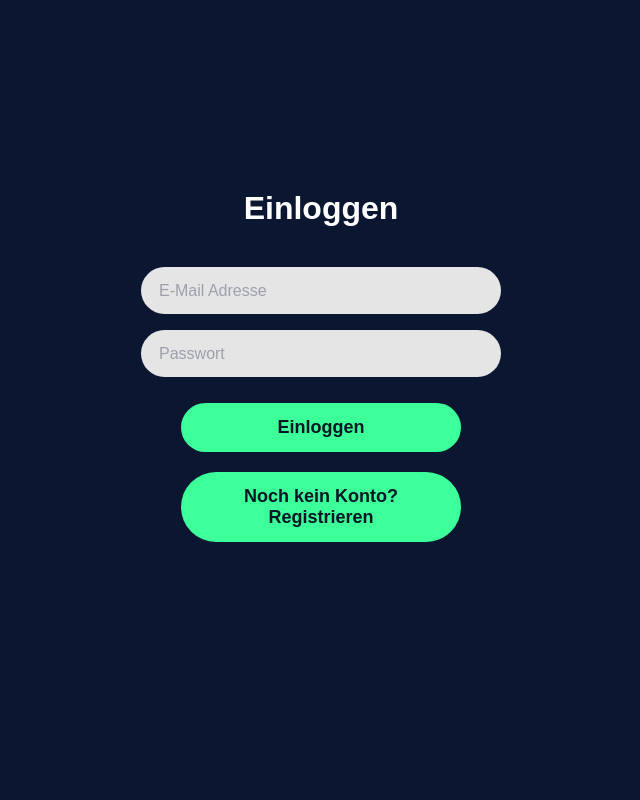
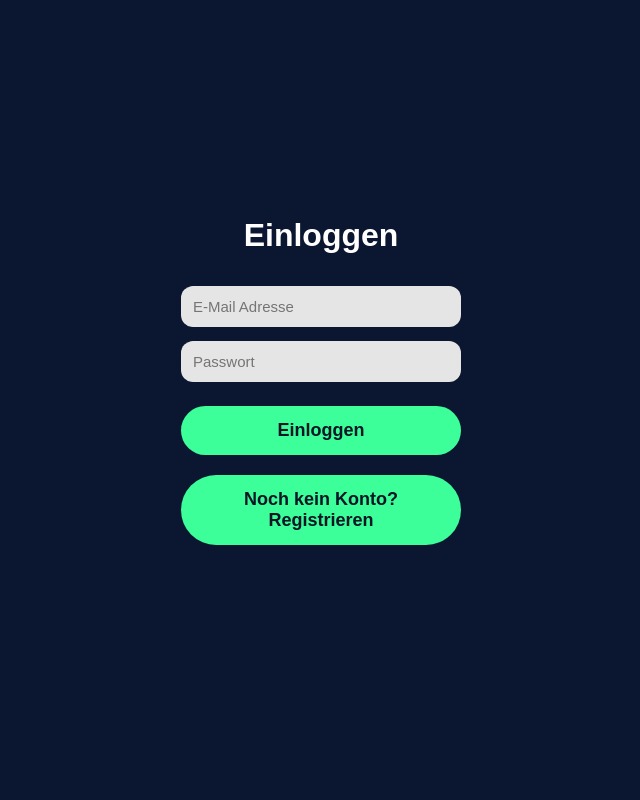
Before and after one commit to mirbaema77/trainer-app, a Flask app: page /login in a window 1280 px wide. Shown: the whole page, without its empty margins (319-959 px from the left). Run offline with Flask 3, Linux system fonts and the light colour scheme.

Commit message:
Update login page

```diff
--- a/templates/base.html
+++ b/templates/base.html
@@ -13,9 +13,6 @@
     <meta name="apple-mobile-web-app-title" content="Trainer App">
 
     <style>
-        html {
-            -webkit-text-size-adjust: 100%;
-        }
         body {
             margin: 0;
             font-family: Arial, sans-serif;
@@ -55,6 +52,14 @@
             font-weight: 700;
         }
 
+        /* Auth pages: move title a bit up and keep spacing clean */
+        .auth-title {
+            margin-top: -20px;   /* less negative than -50px → not so “squeezed” */
+            margin-bottom: 32px;
+        }
+
+
+
         .btn {
             width: 280px;
             padding: 14px 20px;
@@ -83,29 +88,6 @@
             font-size: 15px;
             box-sizing: border-box;
         }
-
-                /* iOS-friendly styling for login + register only */
-        .auth-form input[type="text"],
-        .auth-form input[type="email"],
-        .auth-form input[type="password"],
-        .auth-form input[type="date"],
-        .auth-form select {
-            width: 100%;
-            max-width: 360px;
-            padding: 14px 18px;
-            border-radius: 999px;
-            border: none;
-            margin-bottom: 16px;
-            background-color: #e5e5e5;
-            font-size: 16px;    /* avoids iPhone zoom / squashed placeholders */
-            line-height: 1.2;
-            box-sizing: border-box;
-        }
-
-        .auth-form input::placeholder {
-            color: #9ca0aa;
-        }
-
 
         .progress {
             display: flex;
--- a/templates/login.html
+++ b/templates/login.html
@@ -2,13 +2,13 @@
 {% block content %}
 
 <div class="content">
-    <h1>Einloggen</h1>
+    <h1 class="auth-title">Einloggen</h1>
 
     {% if message %}
         <p style="color: #3cff9a; margin-bottom: 10px;"><strong>{{ message }}</strong></p>
     {% endif %}
 
-    <form method="post" class="auth-form">
+    <form method="post">
         <input type="email" name="email" placeholder="E-Mail Adresse" required>
         <input type="password" name="password" placeholder="Passwort" required>
         <button class="btn" type="submit">Einloggen</button>
--- a/templates/register.html
+++ b/templates/register.html
@@ -2,13 +2,13 @@
 {% block content %}
 
 <div class="content">
-    <h1>Registrieren</h1>
+    <h1 class="auth-title">Registrieren</h1>
 
     {% if message %}
         <p style="color: #3cff9a; margin-bottom: 10px;"><strong>{{ message }}</strong></p>
     {% endif %}
 
-    <form method="post" class="auth-form">
+    <form method="post">
         <input type="text" name="name" placeholder="Name Vorname" required>
         <input type="date" name="birthdate" placeholder="Geburtsdatum">
         <select name="gender">
```
